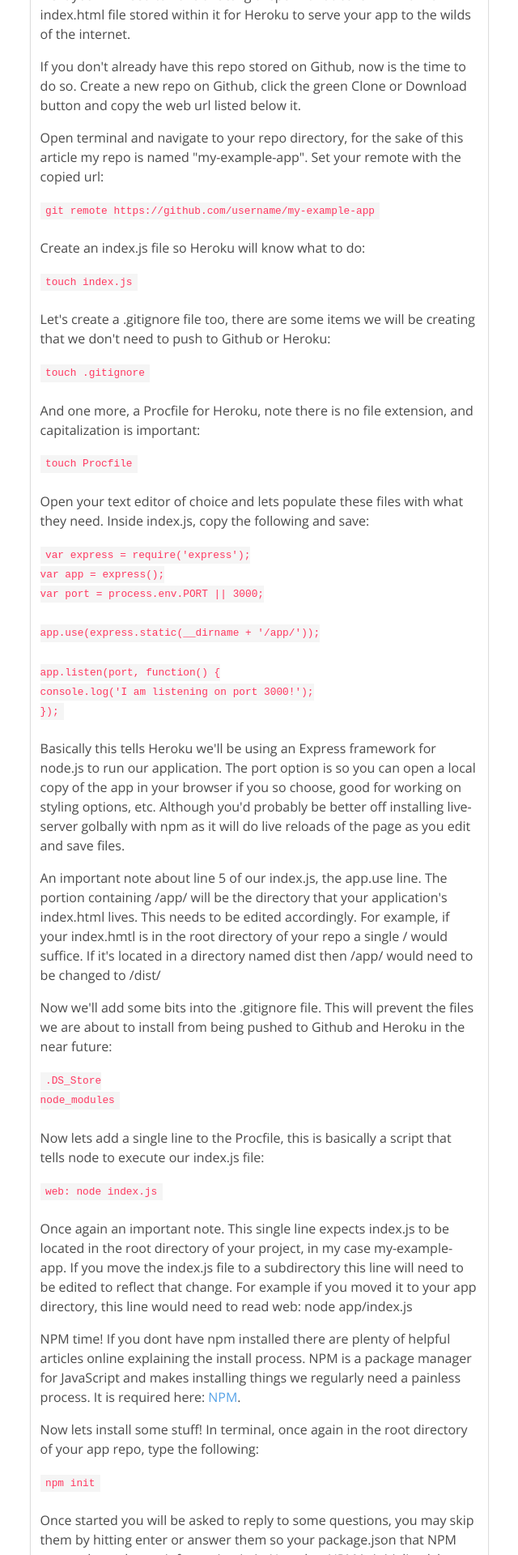
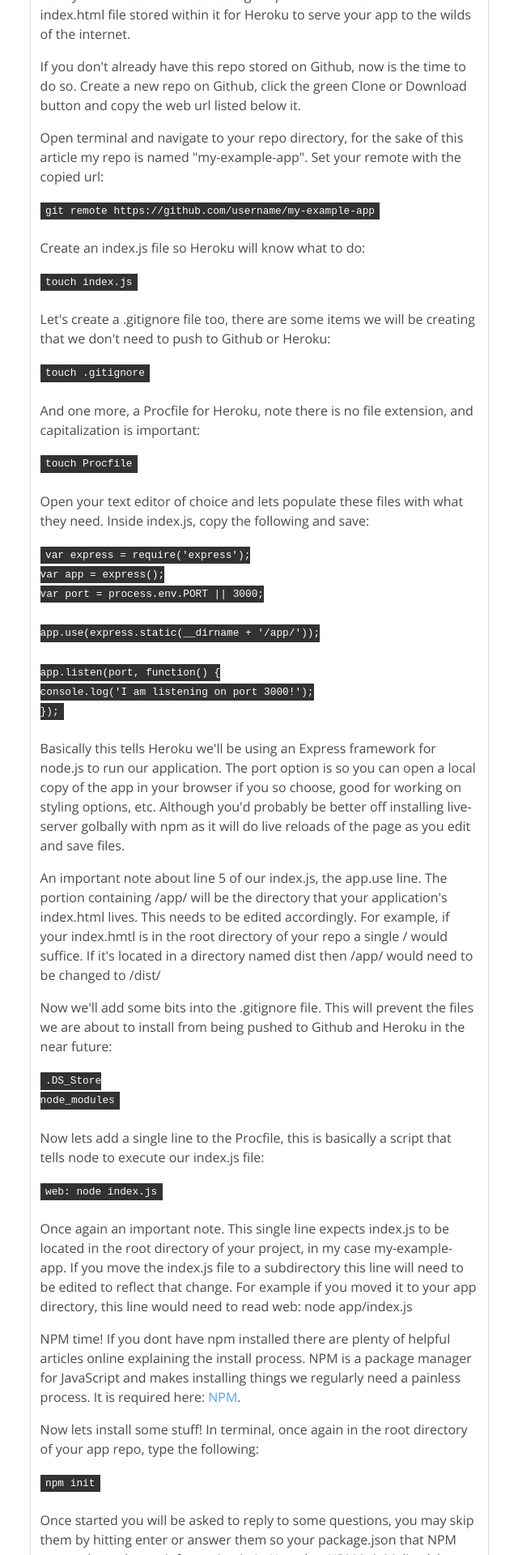
Before and after one commit to joncgrubb/joncgrubb.github.io, a Jekyll site: the page built from _posts/2017-09-27-Using-Heroku-to-Host-Your-Apps.html, in a window 1280 px wide. Shown: the part 717-2637 px from the top of the page at 81% size, without its empty margins (178-818 px from the left). Built offline with Jekyll 4.4.1, drawn with Linux system fonts in a browser that asks for light colours; comment, search, counter and statistics services are not loaded.

Commit message:
changed code block coloring

```diff
--- a/assets/css/custom.css
+++ b/assets/css/custom.css
@@ -10,6 +10,11 @@
     url('leaguegothic-regular-webfont.svg#league_gothicregular') format('svg');
     font-weight: normal;
     font-style: normal;
+}
+
+code {
+    background-color: #323232;
+    color: white;
 }
 
 .img-rounded {
```
